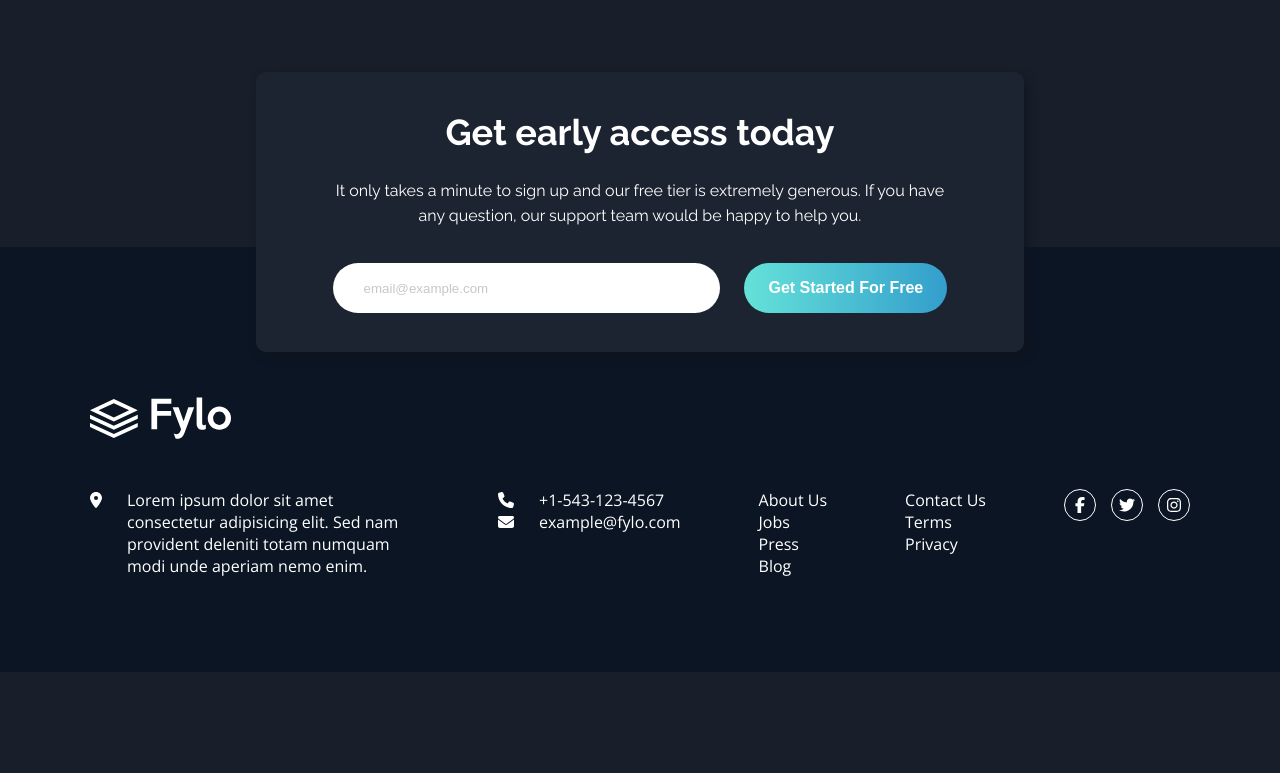
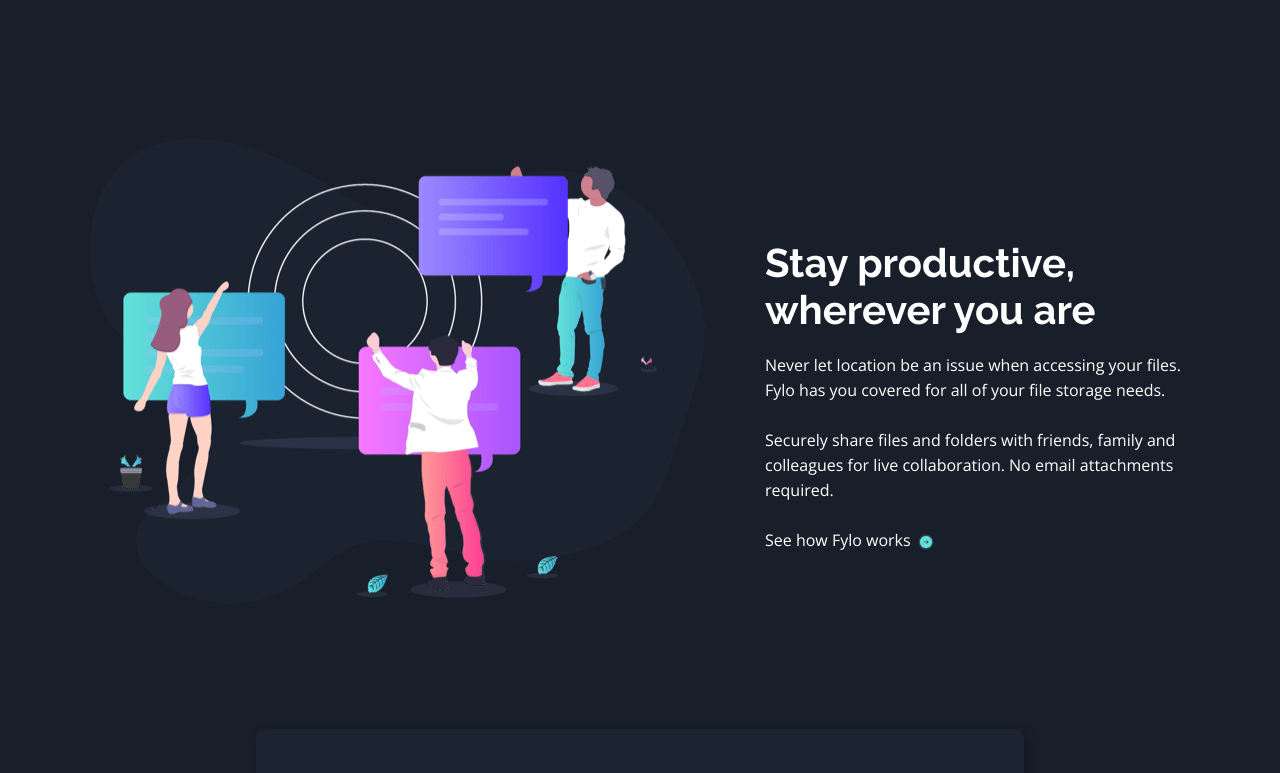
Before and after one commit to Tim-jn/Fylo, a React (Create React App) app: page / in a window 1280 px wide. Shown: the part 1780-2553 px from the top of the page. Before the commit the page ends 2452 px from the top, so only its background shows below. Built offline with nearby package versions, Linux system fonts and the light colour scheme.

Commit message:
added company infos

```diff
--- a/src/App.tsx
+++ b/src/App.tsx
@@ -7,6 +7,8 @@
 import iconSecurity from './assets/icon-security.svg'
 import iconCollaboration from './assets/icon-collaboration.svg'
 import iconAnyFile from './assets/icon-any-file.svg'
+import illustrationCompany from './assets/illustration-stay-productive.png'
+import arrowIcon from './assets/icon-arrow.svg'
 
 function App() {
   return (
@@ -52,6 +54,30 @@
           description="Whether you're sharing holidays photos or work documents, Fylo has you covered allowing for all file types to be securely stored and shared. "
         />
       </section>
+      <section className="company-infos">
+        <img
+          src={illustrationCompany}
+          alt="Company"
+          className="company-image"
+        />
+        <div className="company-infos-text">
+          <h3 className="company-title">Stay productive, wherever you are</h3>
+          <p className="company-description">
+            Never let location be an issue when accessing your files. Fylo has
+            you covered for all of your file storage needs.
+            <br />
+            <br />
+            Securely share files and folders with friends, family and colleagues
+            for live collaboration. No email attachments required.
+            <br />
+            <br />
+            <span className="company-link">
+              See how Fylo works
+              <img src={arrowIcon} alt="Arrow Icon" className="arrow-icon" />
+            </span>
+          </p>
+        </div>
+      </section>
       <section id="team" className="team"></section>
       <section id="signin" className="user-reviews"></section>
       <Footer />
--- a/src/Components/FeatureCard/_featureCard.scss
+++ b/src/Components/FeatureCard/_featureCard.scss
@@ -2,6 +2,13 @@
 
 .feature-card {
   text-align: center;
+}
+
+.feature-title {
+  font-family: $secondary-font-fam;
+  font-size: 20px;
+  margin-top: 20px;
+  margin-bottom: 10px;
 }
 
 .feature-image {
--- a/src/_app.scss
+++ b/src/_app.scss
@@ -77,3 +77,66 @@
   margin: auto;
   margin-top: 200px;
 }
+
+.company-infos {
+  display: flex;
+  justify-content: space-between;
+  margin: 0 90px;
+  margin-top: 150px;
+  gap: 60px;
+}
+
+.company-infos-text {
+  margin-top: 100px;
+}
+
+.company-title {
+  font-size: 40px;
+  width: 80%;
+  margin-bottom: 20px;
+  font-family: $secondary-font-fam;
+}
+
+.company-description {
+  width: 98%;
+  line-height: 25px;
+}
+
+.company-image {
+  width: 615px;
+  height: 465px;
+}
+
+.company-link {
+  padding-bottom: 5px;
+  position: relative;
+  cursor: pointer;
+}
+
+.company-link:after {
+  background: none repeat scroll 0 0 transparent;
+  bottom: 0;
+  content: '';
+  display: block;
+  height: 2px;
+  left: 50%;
+  position: absolute;
+  background: $cyan-gradient;
+  transition: width 0.3s ease 0s, left 0.3s ease 0s;
+  width: 0;
+}
+
+.company-link:hover:after {
+  width: 100%;
+  left: 0;
+}
+
+.company-link:hover {
+  transition: all 0.3s;
+  color: $cyan-gradient;
+}
+
+.arrow-icon {
+  vertical-align: middle;
+  margin-left: 7px;
+}
```
Also changed, not shown: src/assets/icon-arrow.svg (added), src/assets/illustration-stay-productive.png (added).
